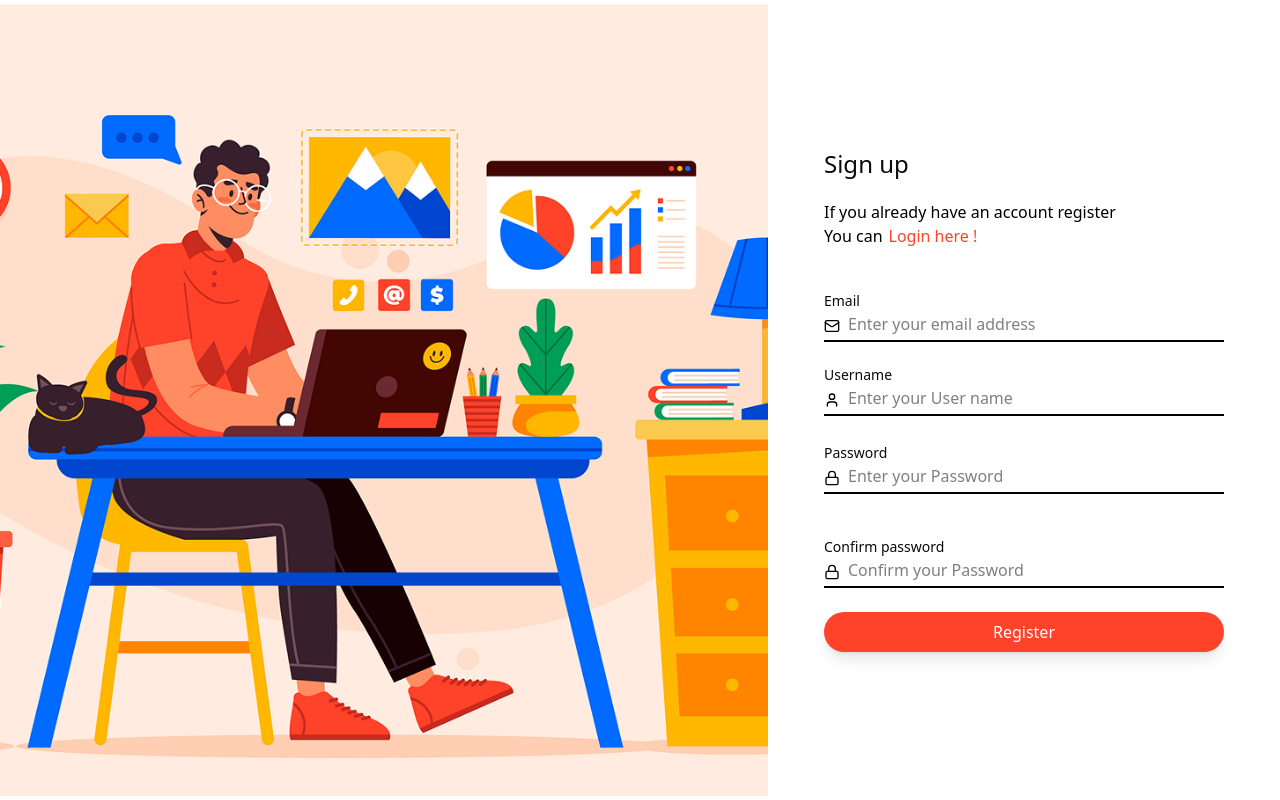
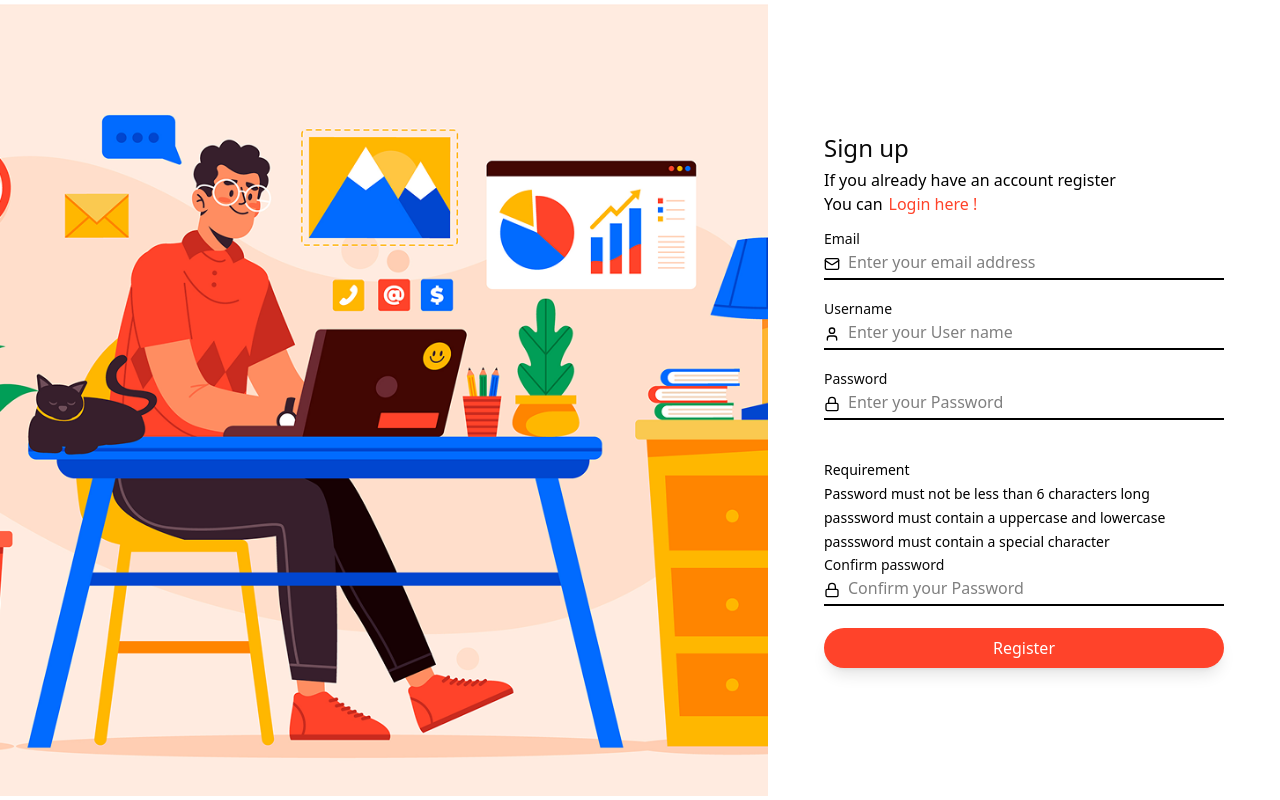
Before and after one commit to amiabl-programr/splitwise, a React (Vite) app in the folder frontend/: page /signup in a window 1280 px wide. Built offline with nearby package versions, Linux system fonts and the light colour scheme; no server answers.

Commit message:
feat: added forgot password page and functionality

```diff
--- a/frontend/src/App.tsx
+++ b/frontend/src/App.tsx
@@ -6,6 +6,7 @@ import { ProtectedLayout } from './route/protected-route'
 import Dashboard from './pages/dashboard'
 import { ToastContainer } from 'react-toastify'
 import LoginPage from './pages/Login'
+import ForgotPassword from './pages/ForgotPassword'
 
 const App: React.FC = () => {
   return (
@@ -21,6 +22,8 @@ const App: React.FC = () => {
           <Route path="/dashboard" element={<Dashboard />} />
         </Route>
 
+        <Route path="/forgot-password" element={<ForgotPassword />} />
+
         <Route path="/signup" element={<Signup />} />
         <Route path="/login" element={<LoginPage />} />
       </Routes>
--- a/frontend/src/lib/schema.ts
+++ b/frontend/src/lib/schema.ts
@@ -1,26 +1,29 @@
 import { z } from 'zod'
 
-const passwordValidation = /^(?=.*[^a-zA-Z0-9]).{6,}$/
+// const passwordValidation = /^(?=.*[^a-zA-Z0-9]).{6,}$/
+const passwordValidation = /^/
 
 const userSchema = z.object({
   username: z
     .string()
-    .min(1, 'username is required')
-    .min(2, 'Name must be atleast 2 characters long'),
+    .min(1, 'Username is required')
+    .min(2, 'Name must be at least 2 characters long'),
   email: z.string().email('Invalid Email Address'),
   password: z.string().regex(passwordValidation, {
     message:
-      'password must contain minimum of 6 characters and a special charcter',
+      'Password must be at least 6 characters and include a special character',
   }),
   confirmPassword: z.string(),
 })
 
-const refinedSchema = userSchema.refine(
-  (data) => data.password === data.confirmPassword,
-  {
+const refinedSchema = userSchema
+  .refine((data) => data.password === data.confirmPassword, {
     message: 'Passwords do not match',
     path: ['confirmPassword'],
-  }
-)
+  })
+  .refine((data) => data.password !== data.email, {
+    message: 'Password must not be the same as email',
+    path: ['password'],
+  })
 
 export default refinedSchema
--- /dev/null
+++ b/frontend/src/pages/ForgotPassword.tsx
@@ -0,0 +1,58 @@
+import { useState } from 'react'
+// import { useNavigate } from 'react-router-dom';
+import { Input } from '@/components/ui/input'
+import { Button } from '@/components/ui/button'
+import { toast, ToastContainer } from 'react-toastify'
+
+const ForgotPassword = () => {
+  const [email, setEmail] = useState('')
+  //   const navigate = useNavigate();
+
+  const handleSubmit = async () => {
+    try {
+      await fetch('/api/forgot-password', {
+        method: 'POST',
+        headers: { 'Content-Type': 'application/json' },
+        body: JSON.stringify({ email }),
+      })
+      //   navigate('/reset-password');
+    } catch (error) {
+      console.error('Failed to send reset email', error)
+      if (error instanceof Error) {
+        toast.error(error.message)
+      } else {
+        toast.error('An unknown error occured')
+      }
+    }
+  }
+
+  return (
+    <div className="flex min-h-screen">
+      <div className="w-1/2 bg-[#ffece3] hidden md:flex items-center justify-center">
+        <img
+          src="/img/loginimg.png"
+          alt="Illustration"
+          className="max-w-[90%]"
+        />
+      </div>
+
+      <div className="w-full lg:w-1/2 flex flex-col justify-center px-6 lg:px-24 py-12">
+        <div className="max-w-md w-full mx-auto">
+          <h2 className="text-2xl font-bold mb-4">Forgot Password</h2>
+          <Input
+            placeholder="Enter your email"
+            value={email}
+            onChange={(e) => setEmail(e.target.value)}
+            className="mb-4 outline-none"
+          />
+          <Button onClick={handleSubmit} className="cursor-pointer">
+            Send Reset Link
+          </Button>
+          <ToastContainer />
+        </div>
+      </div>
+    </div>
+  )
+}
+
+export default ForgotPassword
--- a/frontend/src/pages/Login.tsx
+++ b/frontend/src/pages/Login.tsx
@@ -132,7 +132,10 @@ export default function LoginPage() {
               <label className="flex items-center gap-2">
                 <input type="checkbox" className="accent-primary" /> Remember me
               </label>
-              <a href="/forgot" className="text-primary hover:underline">
+              <a
+                href="/forgot-password"
+                className="text-primary hover:underline"
+              >
                 Forgot Password ?
               </a>
             </div>
--- a/frontend/src/pages/Signup.tsx
+++ b/frontend/src/pages/Signup.tsx
@@ -52,12 +52,12 @@ const Signup = () => {
             <img src={signupBg} alt="" className="w-full object-contain" />
           </div>
           {/* Right div */}
-          <div className="w-[40%] !py-10 !px-14 flex flex-col max-sm:!p-3 max-sm:w-full">
-            <h1 className="font-medium text-2xl !mb-5">Sign up</h1>
+          <div className="w-[40%] max-h-screen !px-14 flex flex-col max-sm:!p-3 max-sm:w-full">
+            <h1 className="font-medium text-2xl !mb-1">Sign up</h1>
             <p className="text-[#000000] text-base font-normal leading-full">
               If you already have an account register{' '}
             </p>
-            <p className="text-[#000000] text-base font-normal leading-full !mb-7">
+            <p className="text-[#000000] text-base font-normal leading-full !mb-0.5">
               You can
               <span className="text-[#FF432A] !ml-1.5">
                 <Link to="/login">Login here !</Link>
@@ -66,7 +66,7 @@ const Signup = () => {
             {/* Form Fields */}
             <form onSubmit={handleSubmit(onSubmit)} className="w-full">
               {/* email field */}
-              <div className="relative !mt-3 !mb-5">
+              <div className="relative !mt-2 !mb-4">
                 <label
                   htmlFor="email"
                   className="text-sm !mb-2 font-medium leading-full"
@@ -93,7 +93,7 @@ const Signup = () => {
                 )}
               </div>
               {/* username field */}
-              <div className="relative !mb-6">
+              <div className="relative !mb-4">
                 <label
                   htmlFor="username"
                   className="text-sm !mb-2 font-medium leading-full"
@@ -128,7 +128,7 @@ const Signup = () => {
                   Password{' '}
                 </label>
                 <Lock
-                  className="absolute left-0 bottom-2 peer-checked:text-blue-500"
+                  className="absolute left-0 !bottom-2 peer-checked:text-blue-500"
                   color="#000000"
                   size={16}
                 />
@@ -141,13 +141,19 @@ const Signup = () => {
                   placeholder="Enter your Password"
                 />
                 {errors.password?.message && (
-                  <p className="absolute text-red-700 text-sm">
+                  <p className="absolute text-red-700 text-sm !mb-2">
                     {errors.password?.message}
                   </p>
                 )}
               </div>
+              <div className="text-black text-sm flex gap-1 flex-col">
+                <p>Requirement</p>
+                <p>Password must not be less than 6 characters long</p>
+                <p>passsword must contain a uppercase and lowercase</p>
+                <p>passsword must contain a special character</p>
+              </div>
               {/* confirm passowrd field */}
-              <div className="relative !mb-6">
+              <div className="relative !mb-4">
                 <label
                   htmlFor="confirm-password"
                   className="text-sm !mb-2 font-medium leading-full"
@@ -168,14 +174,14 @@ const Signup = () => {
                   placeholder="Confirm your Password"
                 />
                 {errors.confirmPassword?.message && (
-                  <p className="!mb-4 text-sm font-red-700 absolute">
+                  <p className="!mb-4 text-sm text-red-700 absolute">
                     {errors.confirmPassword?.message}
                   </p>
                 )}
               </div>
               <button
                 type="submit"
-                className={`w-full cursor-pointer bg-[#FF432A] text-[#FFFFFF] shadow-lg backdrop-blur-md font-normal text-base rounded-full !py-2 ${isPending ? '!cursor-not-allowed opacity-50' : ''}`}
+                className={`w-full cursor-pointer bg-[#FF432A] text-[#FFFFFF] !mt-1.5 shadow-lg backdrop-blur-md font-normal text-base rounded-full !py-2 ${isPending ? '!cursor-not-allowed opacity-50' : ''}`}
               >
                 {isPending ? 'loading' : 'Register'}
               </button>
```
